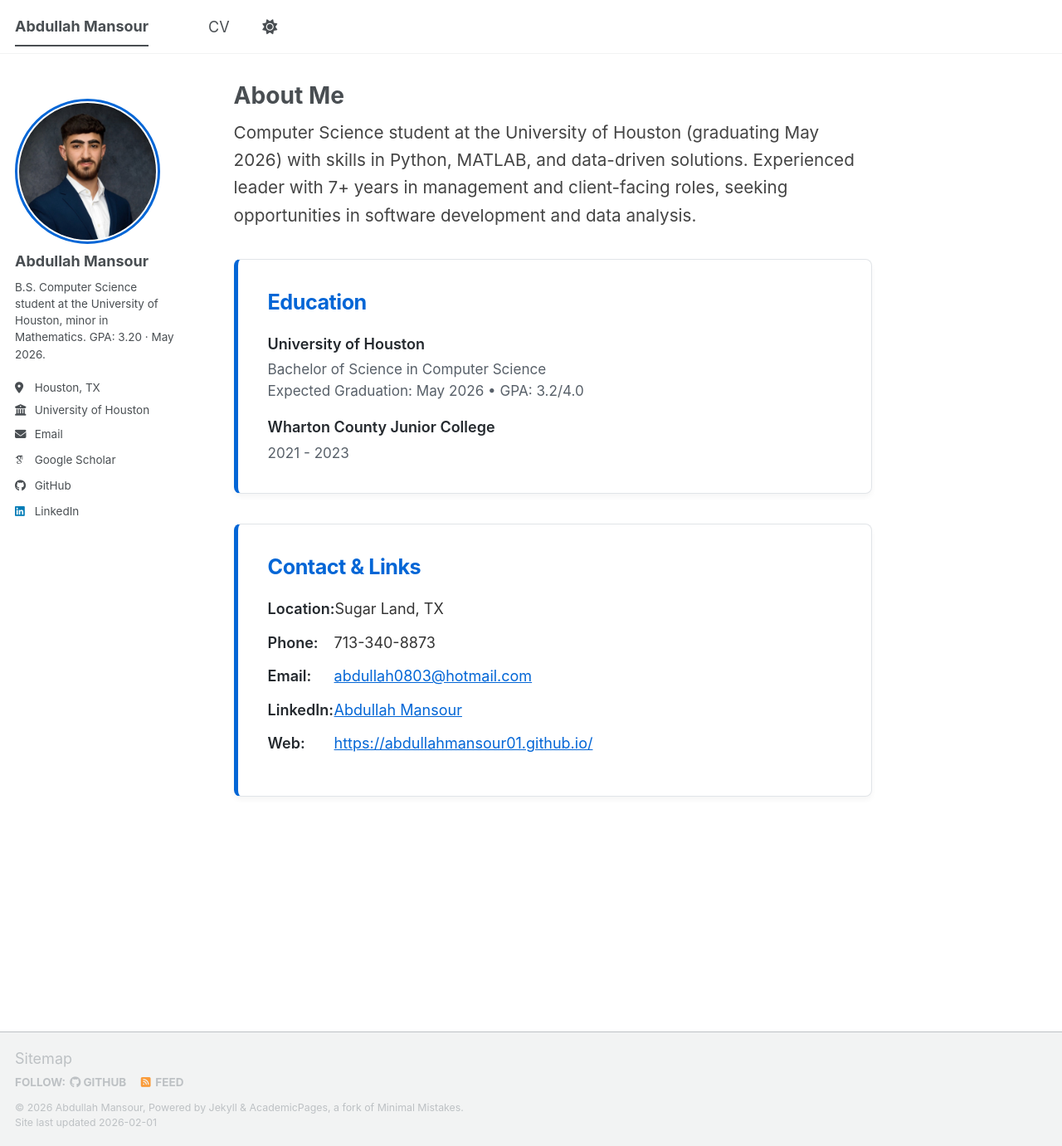
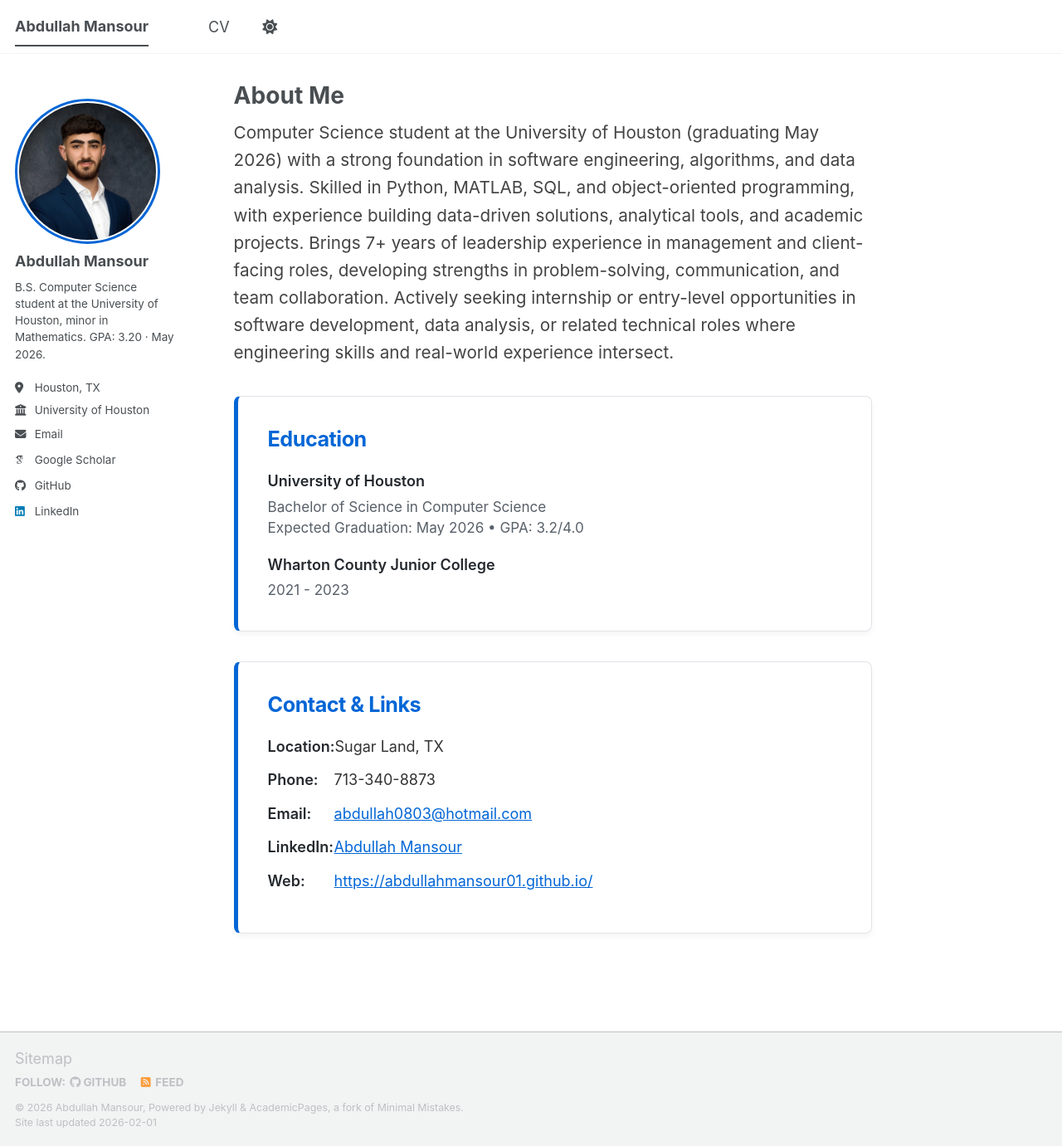
Before and after one commit to AbdullahMansour01/abdullahmansour01.github.io, a Jekyll site: the page built from _pages/about.md, in a window 1280 px wide and 1381 px high. Shown: the whole window at 83% size. Built offline with Jekyll 4.4.1, drawn with Linux system fonts in a browser that asks for light colours; some web fonts are replaced; a script bundle is joined from its source files by our own code; library files that are not in the unit come from our copies.

Commit message:
Update about.md

```diff
--- a/_pages/about.md
+++ b/_pages/about.md
@@ -50,7 +50,8 @@ redirect_from:
 
 <div class="about-content">
   <div class="about-intro">
-    Computer Science student at the University of Houston (graduating May 2026) with skills in Python, MATLAB, and data-driven solutions. Experienced leader with 7+ years in management and client-facing roles, seeking opportunities in software development and data analysis.
+    Computer Science student at the University of Houston (graduating May 2026) with a strong foundation in software engineering, algorithms, and data analysis. Skilled in Python, MATLAB, SQL, and object-oriented programming, with experience building data-driven solutions, analytical tools, and academic projects.
+Brings 7+ years of leadership experience in management and client-facing roles, developing strengths in problem-solving, communication, and team collaboration. Actively seeking internship or entry-level opportunities in software development, data analysis, or related technical roles where engineering skills and real-world experience intersect.
   </div>
 
   <div class="info-card">
```
